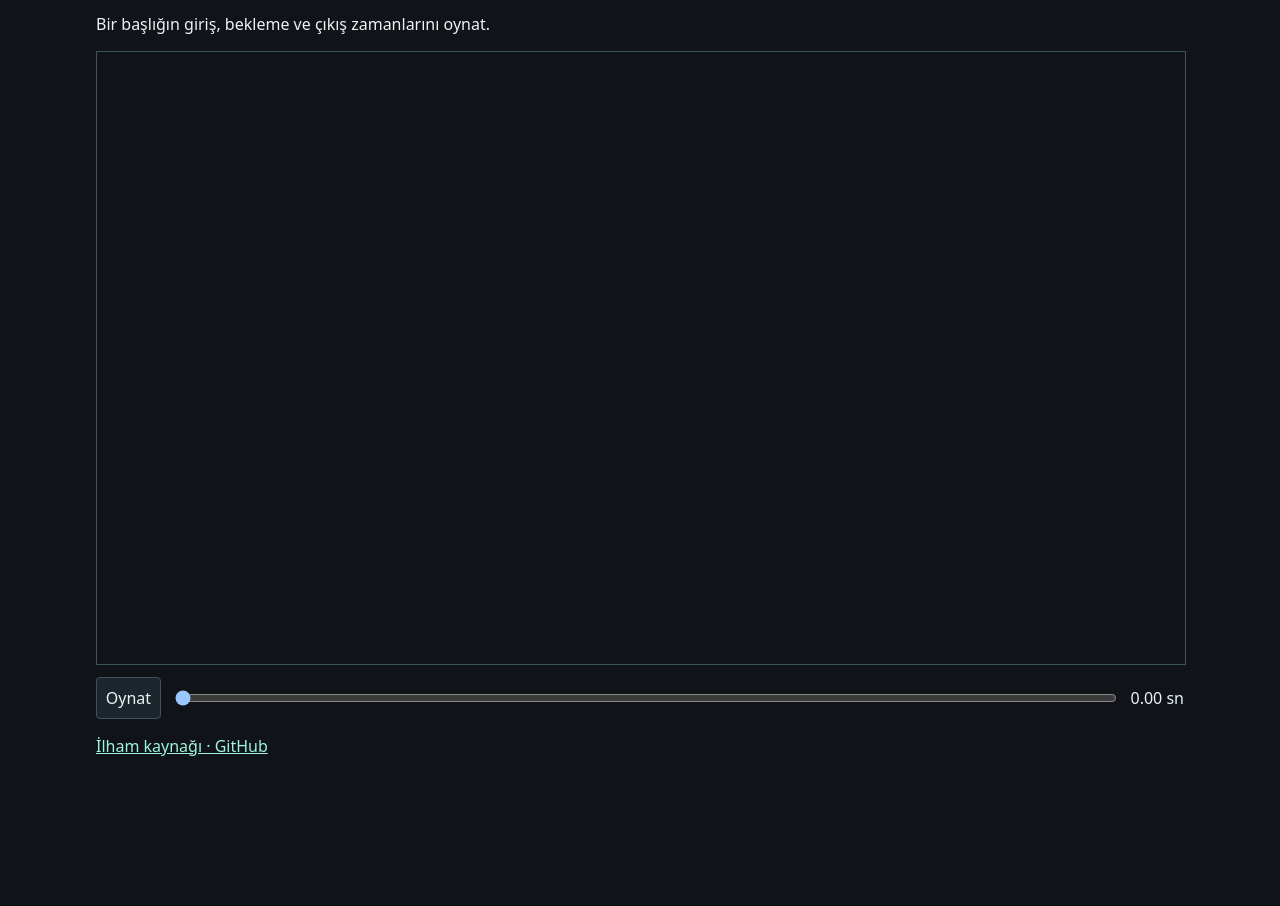
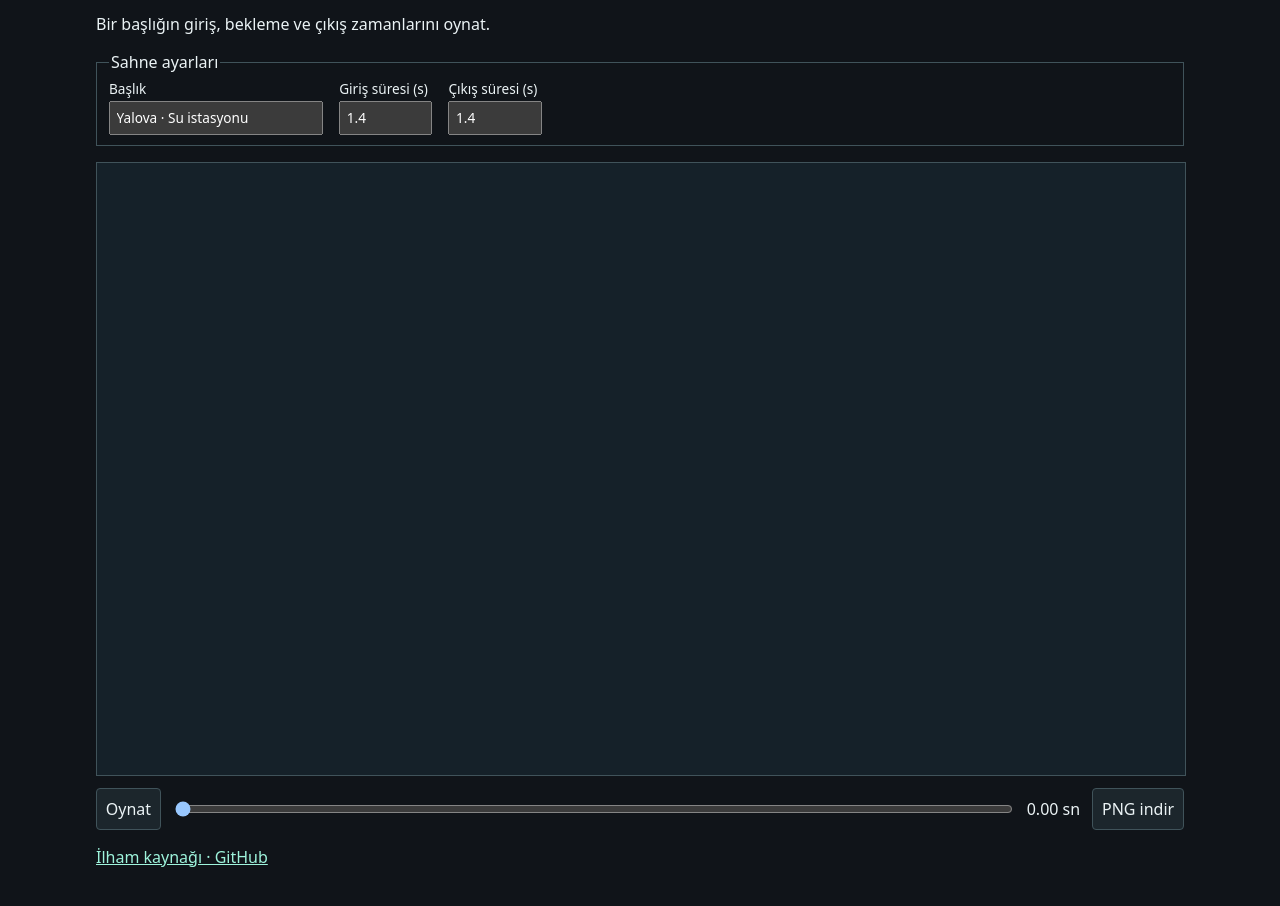
Before and after one commit to omerbek/station-title-timeline, a plain HTML site: page index.html in a window 1280 px wide. Shown: the part 144-1050 px from the top of the page. Before the commit the page ends 949 px from the top, so only its background shows below. Drawn offline with Linux system fonts and the light colour scheme.

Commit message:
Add configurable animation tools and export

```diff
--- a/index.html
+++ b/index.html
@@ -13,14 +13,23 @@ canvas {display: block; width: 100%; height: auto; border: 1px solid #40535a;}
 input {flex: 1; min-width: 4rem;}
 button {font: inherit; color: inherit; border: 1px solid #40535a; background: #1c262c; border-radius: .25rem; padding: .55rem; text-align: left; cursor: pointer;}
 a {color: #9ef4dc;}
+fieldset {display:flex; flex-wrap:wrap; gap:.75rem 1rem; margin:0 0 1rem; border:1px solid #40535a;}
+fieldset label {display:flex; flex-direction:column; gap:.2rem; font-size:.85rem;}
+fieldset input {font:inherit; max-width:15rem; padding:.35rem;}
+.controls {flex-wrap:wrap;}
 </style>
 </head>
 <body>
 <header><h1>HTML zaman çizelgesi</h1><p>Bir başlığın giriş, bekleme ve çıkış zamanlarını oynat.</p></header>
 <main>
 <section>
+<fieldset id="settings"><legend>Sahne ayarları</legend>
+<label for="text">Başlık<input id="text" value="Yalova · Su istasyonu" type="text" maxlength="32"></label>
+<label for="enter">Giriş süresi (s)<input id="enter" value="1.4" type="number" min="0.1" max="4" step="0.1"></label>
+<label for="exit">Çıkış süresi (s)<input id="exit" value="1.4" type="number" min="0.1" max="4" step="0.1"></label>
+</fieldset>
 <canvas width="720" height="405" aria-label="Seçili hareket deneyinin önizlemesi"></canvas>
-<div class="controls"><button id="play" type="button">Oynat</button><input id="seek" type="range" min="0" max="8" step="0.01" value="0" aria-label="Zaman çizelgesi"><output id="time">0.00 sn</output></div>
+<div class="controls"><button id="play" type="button">Oynat</button><input id="seek" type="range" min="0" max="8" step="0.01" value="0" aria-label="Zaman çizelgesi"><output id="time">0.00 sn</output><button id="save" type="button">PNG indir</button></div>
 <p><a href="https://github.com/heygen-com/hyperframes">İlham kaynağı · GitHub</a></p>
 </section>
 </main>
```
